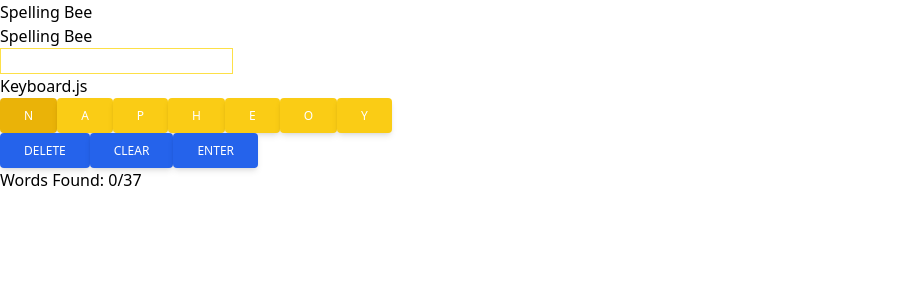
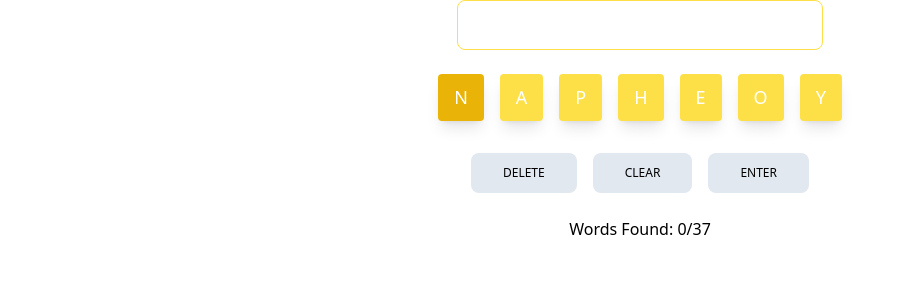
Before and after one commit to wanwari/spelling-bee, a React (Create React App) app: page / in a window 1280 px wide. Shown: the top 300 px of the page, without its empty margins (0-905 px from the left). Built offline with nearby package versions, Linux system fonts and the light colour scheme.

Commit message:
style: style buttons

```diff
--- a/src/App.js
+++ b/src/App.js
@@ -3,7 +3,6 @@ import GameBoard from "./components/GameBoard";
 const App = () => {
 	return(
 	    <div>
-	      <h1>Spelling Bee</h1>
 	      <GameBoard />
 	    </div>
 	  );
--- a/src/components/GameBoard.js
+++ b/src/components/GameBoard.js
@@ -6,7 +6,7 @@ const GameBoard = () => {
 
     const [guessBarText, setGuessBarText] = useState("");
     const [wordsFound, setWordsFound] = useState([]);
-    const [guessResult, setGuessResult] = useState("Spelling Bee");
+    const [guessResult, setGuessResult] = useState("");
     const [todaysLetters, setTodaysLetters] = useState([]);
     const [answers, setAnswers] = useState([]);
 
@@ -55,42 +55,47 @@ const GameBoard = () => {
     }
 
     return(
-        <div>
-            <h1>{ guessResult }</h1>
+        <div className="text-center">
 
             <input
                 type="text"
                 id="guessBar"
                 value={ guessBarText }
                 onChange={(event) => onGuessBarChange(event.target.value)}
-                className="form-control text-gray-700 border border-solid border-yellow-300 focus:outline-none focus:border-yellow-400"
+                className="form-control text-2xl p-2 text-gray-700 rounded-lg border border-solid border-yellow-300 focus:outline-none uppercase"
             />
 
+            <h1>{ guessResult }</h1>
+
+            <div className="my-4">
             <Keyboard
                 letters={ todaysLetters }
                 keyboardPressed={(keyPressed) => keyboardPressed(keyPressed)}
             />
+            </div>
 
+            <div className="my-4">
                 <input
                     type="button"
                     value="Delete"
                     onClick={() => deleteLetter()}
-                className="px-6 py-2.5 bg-blue-600 text-white font-medium text-xs leading-tight uppercase rounded shadow-md hover:bg-blue-700 hover:shadow-lg focus:bg-blue-700 focus:shadow-lg focus:outline-none focus:ring-0 active:bg-blue-800 active:shadow-lg transition duration-150 ease-in-out"
+                    className="px-8 py-3 m-2 bg-slate-200 text-black font-medium text-xs uppercase rounded-lg hover:bg-slate-300 hover:drop-shadow-md cursor-pointer"
                 />
 
                 <input
                     type="button"
                     value="Clear"
                     onClick={() => clearKeyboard()}
-                className="px-6 py-2.5 bg-blue-600 text-white font-medium text-xs leading-tight uppercase rounded shadow-md hover:bg-blue-700 hover:shadow-lg focus:bg-blue-700 focus:shadow-lg focus:outline-none focus:ring-0 active:bg-blue-800 active:shadow-lg transition duration-150 ease-in-out"
+                    className="px-8 py-3 m-2 bg-slate-200 text-black font-medium text-xs uppercase rounded-lg hover:bg-slate-300 hover:drop-shadow-md cursor-pointer"
                 />
 
                 <input
                     type="button"
                     value="Enter"
                     onClick={() => submitGuess()}
-                className="px-6 py-2.5 bg-blue-600 text-white font-medium text-xs leading-tight uppercase rounded shadow-md hover:bg-blue-700 hover:shadow-lg focus:bg-blue-700 focus:shadow-lg focus:outline-none focus:ring-0 active:bg-blue-800 active:shadow-lg transition duration-150 ease-in-out"
+                    className="px-8 py-3 m-2 bg-slate-200 text-black font-medium text-xs uppercase rounded-lg hover:bg-slate-300 hover:drop-shadow-md cursor-pointer"
                 />
+            </div>
 
             <p>Words Found: { wordsFound.length }/{ Data.numOfAnswers }</p>
             <ul>
--- a/src/components/Keyboard.js
+++ b/src/components/Keyboard.js
@@ -2,16 +2,14 @@ const Keyboard = ({ letters, keyboardPressed }) => {
 
     return(
         <div>
-            <h1>Keyboard.js</h1>
-
             {letters.map((letter, index) => {
-                    const colour = (index === 0) ? "bg-yellow-500" : "bg-yellow-400";
+                    const colour = (index === 0) ? "bg-yellow-500" : "bg-yellow-300";
                     return <input
                         key={letter}
                         onClick={() => keyboardPressed(letter)}
                         type="button"
                         value={letter}
-                        className={colour + " px-6 py-2.5 text-white font-medium text-xs leading-tight uppercase rounded shadow-md hover:bg-blue-700 hover:shadow-lg focus:bg-blue-700 focus:shadow-lg focus:outline-none focus:ring-0 active:bg-blue-800 active:shadow-lg transition duration-150 ease-in-out"}
+                        className={colour + " px-4 py-3 m-2 text-white text-lg leading-tight uppercase rounded shadow-lg hover:bg-white hover:text-yellow-500 cursor-pointer"}
                     />
             })}
         </div>
```
Lines whose indentation alone changed are shown as unchanged.
